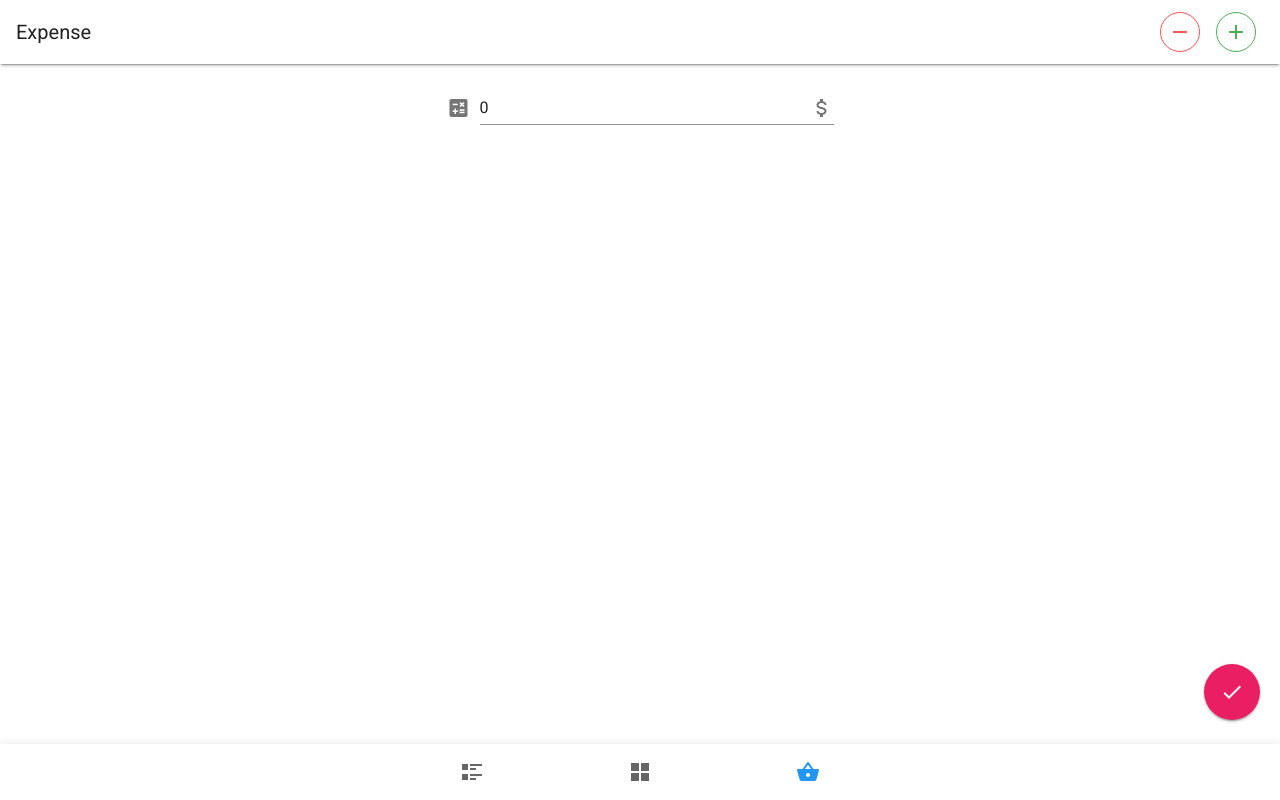
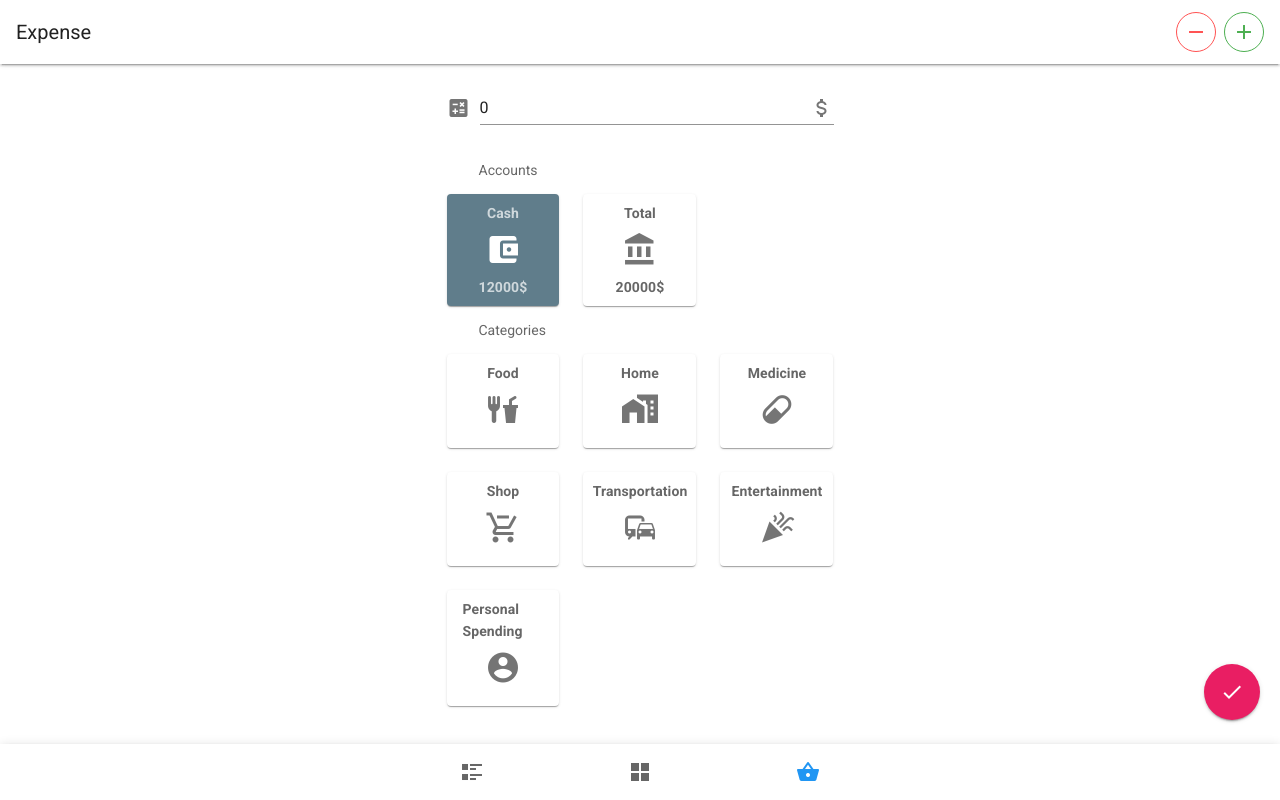
Before and after one commit to davlatsultonov/keep-finance, a Vue app: page /expense in a window 1280 px wide. Built offline with nearby package versions, Linux system fonts and the light colour scheme.

Commit message:
added list of accounts and categories

```diff
--- a/src/App.vue
+++ b/src/App.vue
@@ -8,28 +8,27 @@
       <v-toolbar-title>
         {{ currentPageName }}
       </v-toolbar-title>
-      <v-spacer></v-spacer>
+      <div class="ml-auto">
         <v-btn
           icon
           color="error"
           fab
           outlined
           small
-        class="mx-2"
         >
           <v-icon>mdi-minus</v-icon>
         </v-btn>
-
         <v-btn
           icon
           color="success"
           fab
           outlined
           small
-        class="mx-2"
+          class="ml-2"
         >
           <v-icon>mdi-plus</v-icon>
         </v-btn>
+      </div>
     </v-app-bar>
     <v-main app>
       <v-container>
--- a/src/components/Calculator/Calculator.vue
+++ b/src/components/Calculator/Calculator.vue
@@ -21,7 +21,8 @@ export default {
     event: 'change'
   },
   props: {
-    price: String
+    price: String,
+    default: () => ''
   },
   name: 'Calculator',
   data: function () {
--- a/src/views/Expense.vue
+++ b/src/views/Expense.vue
@@ -7,6 +7,53 @@
       v-model="amount"
     >
     </v-text-field>
+    <v-subheader class="ml-4" inset>
+      Accounts
+    </v-subheader>
+    <v-item-group
+      v-model="accountId"
+    >
+      <v-row>
+        <v-col v-for="account in accounts" :key="account.id" cols="6" sm="4">
+          <v-item v-slot="{ active, toggle }">
+            <v-card
+              elevation="1"
+              :color="active ? 'blue-grey' : ''"
+              :dark="active"
+              class="d-flex flex-column align-center justify-center"
+              @click="toggle">
+              <v-card-subtitle class="py-2 font-weight-bold">{{ account.name }}</v-card-subtitle>
+              <v-icon large>{{ 'mdi-' + account.icon }}</v-icon>
+              <v-card-subtitle class="py-2 font-weight-bold">{{ account.amount + '$' }}</v-card-subtitle>
+            </v-card>
+          </v-item>
+        </v-col>
+      </v-row>
+    </v-item-group>
+
+    <v-subheader class="ml-4" inset>
+      Categories
+    </v-subheader>
+
+    <v-item-group
+      v-model="categoryId"
+    >
+      <v-row>
+        <v-col v-for="category in categories" :key="category.id" cols="6" sm="4">
+          <v-item v-slot="{ active, toggle }">
+            <v-card
+              elevation="1"
+              :color="active ? 'blue-grey' : ''"
+              :dark="active"
+              class="d-flex flex-column align-center justify-center"
+              @click="toggle">
+              <v-card-subtitle class="py-2 font-weight-bold">{{ category.name }}</v-card-subtitle>
+              <v-icon class="mb-5" large>{{ 'mdi-' + category.icon }}</v-icon>
+            </v-card>
+          </v-item>
+        </v-col>
+      </v-row>
+    </v-item-group>
 
     <v-btn
       color="pink"
@@ -35,7 +82,60 @@ export default {
   data () {
     return {
       showCalc: false,
-      amount: '0'
+      amount: '0',
+      accountId: 0,
+      categoryId: null,
+      accounts: [
+        {
+          id: 1,
+          name: 'Cash',
+          amount: 12000,
+          icon: 'wallet'
+        },
+        {
+          id: 2,
+          name: 'Total',
+          amount: 20000,
+          icon: 'bank'
+        }
+      ],
+      categories: [
+        {
+          id: 1,
+          name: 'Food',
+          icon: 'food-fork-drink'
+        },
+        {
+          id: 2,
+          name: 'Home',
+          icon: 'home-city'
+        },
+        {
+          id: 3,
+          name: 'Medicine',
+          icon: 'pill'
+        },
+        {
+          id: 4,
+          name: 'Shop',
+          icon: 'cart-minus'
+        },
+        {
+          id: 5,
+          name: 'Transportation',
+          icon: 'train-car'
+        },
+        {
+          id: 6,
+          name: 'Entertainment',
+          icon: 'party-popper'
+        },
+        {
+          id: 7,
+          name: 'Personal Spending',
+          icon: 'account-circle'
+        }
+      ]
     }
   },
   components: {
```
Also changed, not shown: src/js/constants/accounts.js (added, +9 -0 lines), src/js/constants/categories.js (added, +19 -0 lines). Lines whose indentation alone changed are shown as unchanged.
